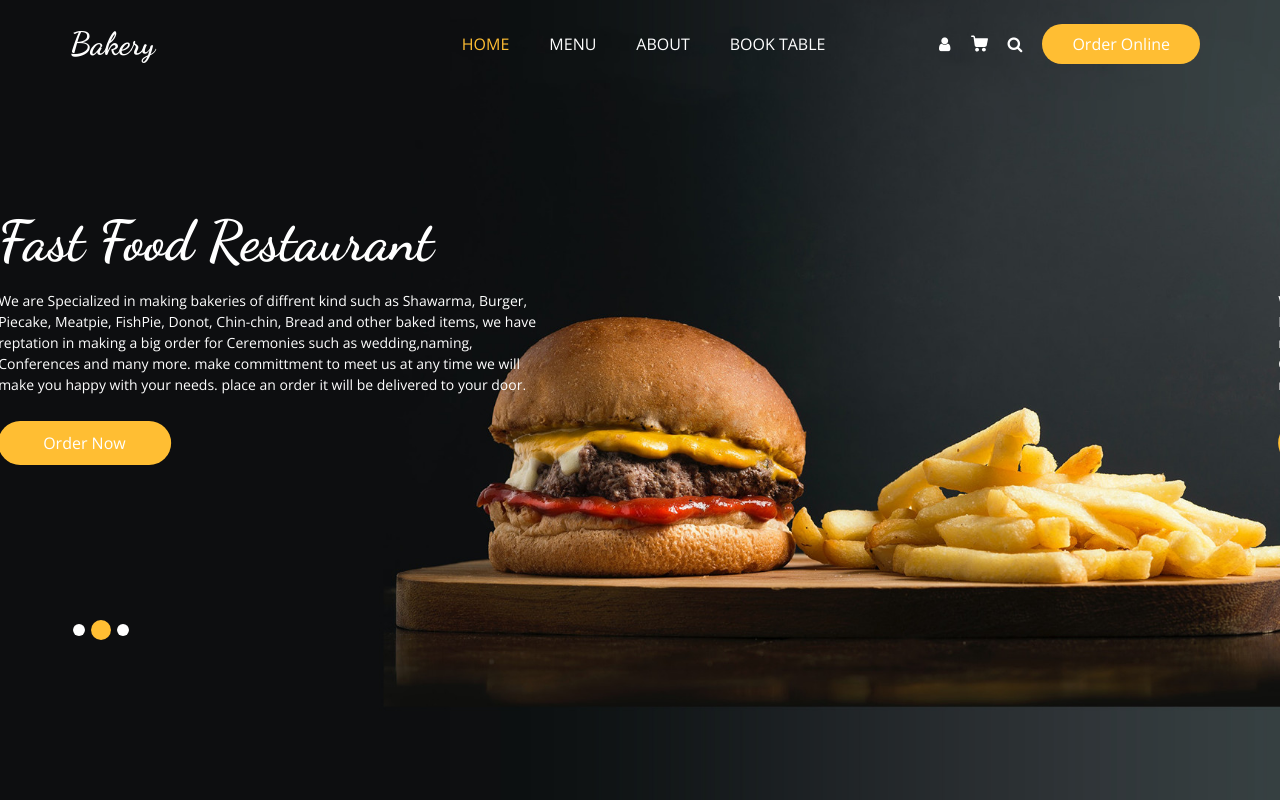
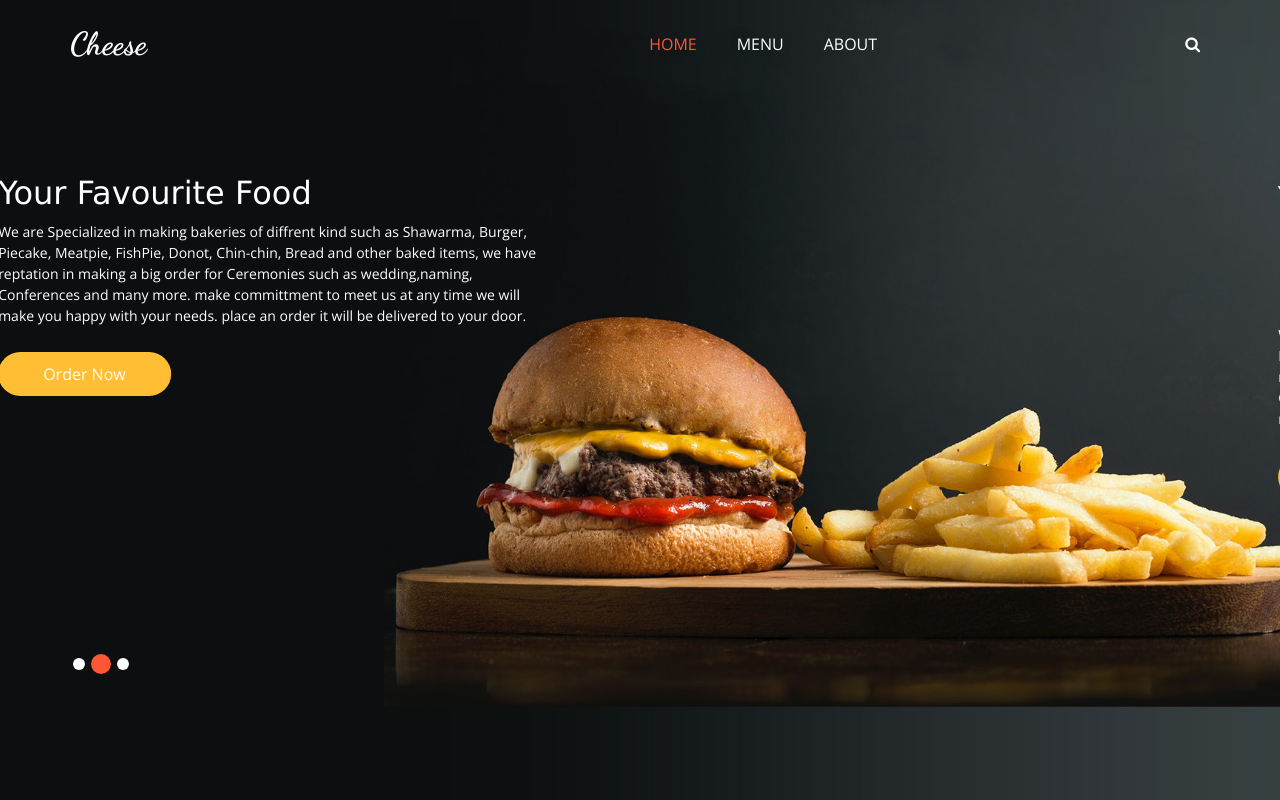
Before and after one commit to Shehillah/restaurantwebs, a plain HTML site: page index.html in a window 1280 px wide. Shown: the top 800 px of the page. Drawn offline with nearby package versions, Linux system fonts and the light colour scheme; some packages are replaced by stand-ins of ours.

Commit message:
i am changing the color

```diff
--- a/css/style.scss
+++ b/css/style.scss
@@ -1,6 +1,6 @@
 $white: #ffffff;
 $black: #000000;
-$primary1: #ffbe33;
+$primary1: #ff5733;
 $primary2: #222831;
 $textCol: #1f1f1f;
 
--- a/index.html
+++ b/index.html
@@ -44,7 +44,7 @@
         <nav class="navbar navbar-expand-lg custom_nav-container ">
           <a class="navbar-brand" href="index.html">
             <span>
-              Bakery
+              Cheese
             </span>
           </a>
 
@@ -63,15 +63,15 @@
               <li class="nav-item">
                 <a class="nav-link" href="about.html">About</a>
               </li>
-              <li class="nav-item">
+              <!-- <li class="nav-item">
                 <a class="nav-link" href="book.html">Book Table</a>
-              </li>
+              </li> -->
             </ul>
             <div class="user_option">
-              <a href="" class="user_link">
+              <!-- <a href="" class="user_link">
                 <i class="fa fa-user" aria-hidden="true"></i>
-              </a>
-              <a class="cart_link" href="#">
+              </a> -->
+              <!-- <a class="cart_link" href="#">
                 <svg version="1.1" id="Capa_1" xmlns="http://www.w3.org/2000/svg" xmlns:xlink="http://www.w3.org/1999/xlink" x="0px" y="0px" viewBox="0 0 456.029 456.029" style="enable-background:new 0 0 456.029 456.029;" xml:space="preserve">
                   <g>
                     <g>
@@ -124,15 +124,15 @@
                   <g>
                   </g>
                 </svg>
-              </a>
+              </a> -->
               <form class="form-inline">
                 <button class="btn  my-2 my-sm-0 nav_search-btn" type="submit">
                   <i class="fa fa-search" aria-hidden="true"></i>
                 </button>
               </form>
-              <a href="" class="order_online">
+              <!-- <a href="" class="order_online">
                 Order Online
-              </a>
+              </a> -->
             </div>
           </div>
         </nav>
@@ -148,9 +148,9 @@
               <div class="row">
                 <div class="col-md-7 col-lg-6 ">
                   <div class="detail-box">
-                    <h1>
-                      Fast Food Restaurant
-                    </h1>
+                    <h2>
+                      Your Favourite Food
+                    </h2>
                     <p>
                       We are Specialized in making bakeries of diffrent kind such as Shawarma, Burger, Piecake, Meatpie, FishPie, Donot, Chin-chin, Bread and other baked items,
                       we have reptation in making a big order for Ceremonies such as wedding,naming, Conferences and many more.
@@ -173,7 +173,7 @@
                 <div class="col-md-7 col-lg-6 ">
                   <div class="detail-box">
                     <h1>
-                      Fast Food Restaurant
+                      Your Favourite Food
                     </h1>
                     <p>
                       We are Specialized in making bakeries of diffrent kind such as Shawarma, Burger, Piecake, Meatpie, FishPie, Donot, Chin-chin, Bread and other baked items,
@@ -184,6 +184,7 @@
                     <div class="btn-box">
                       <a href="" class="btn1">
                         Order Now
+
                       </a>
                     </div>
                   </div>
@@ -197,7 +198,7 @@
                 <div class="col-md-7 col-lg-6 ">
                   <div class="detail-box">
                     <h1>
-                      Fast Food Restaurant
+                       Your Favourite Food
                     </h1>
                     <p>
                       We are Specialized in making bakeries of diffrent kind such as Shawarma, Burger, Piecake, Meatpie, FishPie, Donot, Chin-chin, Bread and other baked items,
@@ -1098,7 +1099,7 @@
 
   <!-- about section -->
 
-  <section class="about_section layout_padding">
+  <!-- <section class="about_section layout_padding">
     <div class="container  ">
 
       <div class="row">
@@ -1127,12 +1128,12 @@
         </div>
       </div>
     </div>
-  </section>
+  </section> -->
 
   <!-- end about section -->
 
   <!-- book section -->
-  <section class="book_section layout_padding">
+  <!-- <section class="book_section layout_padding">
     <div class="container">
       <div class="heading_container">
         <h2>
@@ -1189,12 +1190,12 @@
         </div>
       </div>
     </div>
-  </section>
+  </section> -->
   <!-- end book section -->
 
   <!-- client section -->
 
-  <section class="client_section layout_padding-bottom">
+  <!-- <section class="client_section layout_padding-bottom">
     <div class="container">
       <div class="heading_container heading_center psudo_white_primary mb_45">
         <h2>
@@ -1242,12 +1243,12 @@
         </div>
       </div>
     </div>
-  </section>
+  </section> -->
 
   <!-- end client section -->
 
   <!-- footer section -->
-  <footer class="footer_section">
+  <!-- <footer class="footer_section">
     <div class="container">
       <div class="row">
         <div class="col-md-4 footer-col">
@@ -1325,7 +1326,7 @@
         </p>
       </div>
     </div>
-  </footer>
+  </footer> -->
   <!-- footer section -->
 
   <!-- jQery -->
```
Also changed, not shown: css/style.css.
